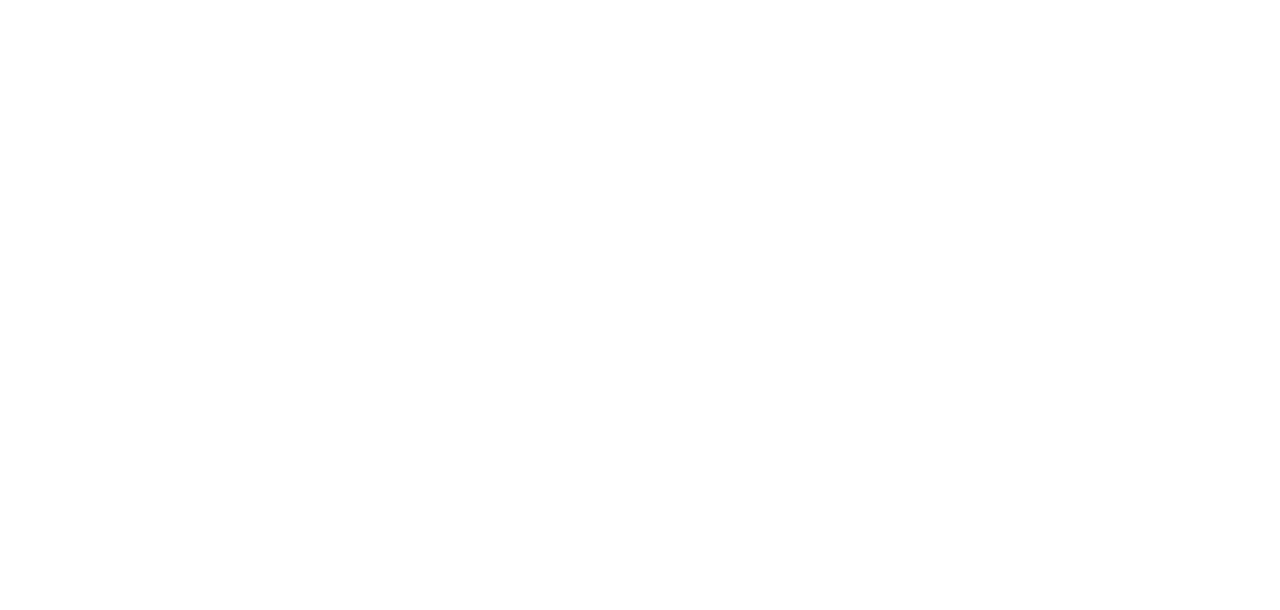
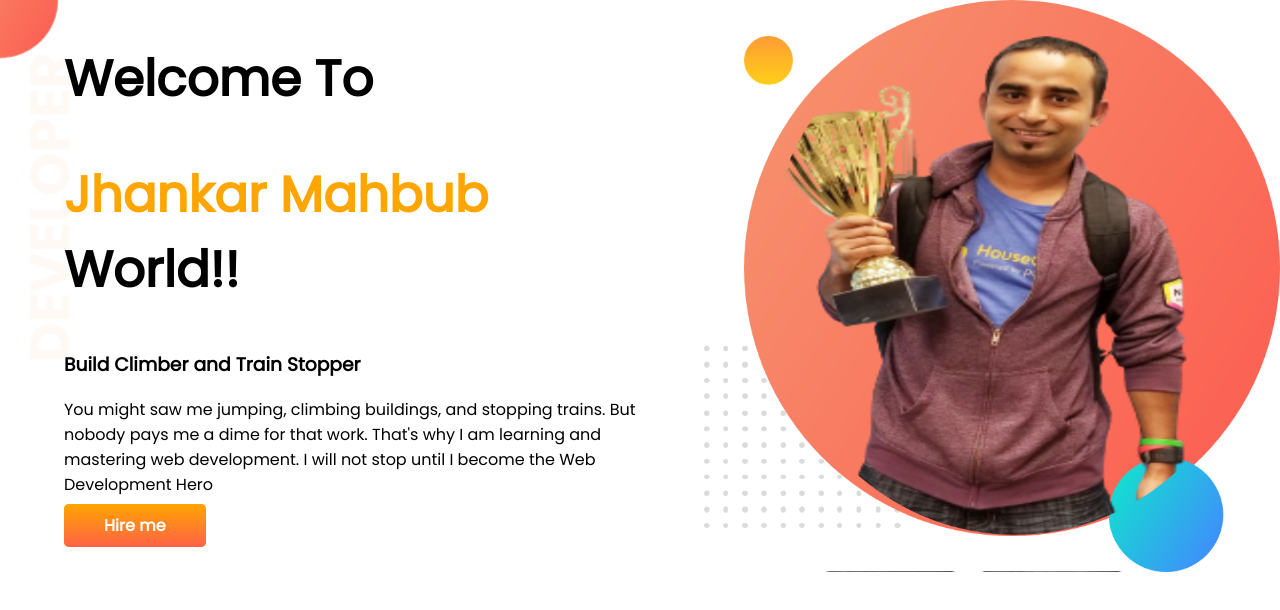
Before and after one commit to SaisOpu/developer-portfolio, a plain HTML site: page index.html in a window 1280 px wide. Drawn offline with Linux system fonts and the light colour scheme.

Commit message:
top-banner added

```diff
--- a/index.html
+++ b/index.html
@@ -1,13 +1,37 @@
 <!DOCTYPE html>
 <html lang="en">
+
 <head>
     <meta charset="UTF-8">
     <meta http-equiv="X-UA-Compatible" content="IE=edge">
     <meta name="viewport" content="width=device-width, initial-scale=1.0">
     <title>jhankar portfolio</title>
+    <link rel="preconnect" href="https://fonts.googleapis.com">
+    <link rel="preconnect" href="https://fonts.gstatic.com" crossorigin>
+    <link href="https://fonts.googleapis.com/css2?family=Poppins&display=swap" rel="stylesheet">
     <link rel="stylesheet" href="style.css">
 </head>
+
 <body>
+    <section class="top-banner">
 
+        <div class="half-width">
+            <h1>Welcome To</h1>
+            <h1><span class="orange-color">Jhankar Mahbub </span>World!!</h1>
+            <h3>Build Climber and Train Stopper</h3>
+
+            <p>You might saw me jumping, climbing buildings, and stopping trains. But nobody pays me a dime for that
+                work.
+                That's why I am learning and mastering web development. I will not stop until I become the Web
+                Development
+                Hero
+            </p>
+            <a class="link-button" target="_blank" href="https://www.linkedin.com/company/programminghero/"> Hire me</a>
+        </div>
+        <div class="half-width">
+            <img src="images/jhankar-busy.png" alt="">
+        </div>
+    </section>
 </body>
+
 </html>
--- a/style.css
+++ b/style.css
@@ -0,0 +1,41 @@
+body {
+    font-family: 'Poppins', sans-serif;
+    margin: 0;
+}
+
+h1 {
+    font-size: 50px;
+}
+
+.orange-color {
+    color: orange;
+}
+
+section {
+    display: flex;
+}
+
+.half-width {
+    width: 50%;
+    padding-left: 5%;
+
+}
+
+.half-width img {
+    width: 100%;
+}
+
+.link-button {
+    text-decoration: none;
+    background-image: linear-gradient(orange, tomato);
+    background-color: orange;
+    padding: 10px 40px;
+    color: white;
+    font-weight: 700;
+    border-radius: 5px;
+}
+
+.top-banner {
+    background-image: url(images/top-banner.png);
+    background-repeat: no-repeat;
+}
```
Also changed, not shown: images/dream-bg.png (added), images/exp-bg.png (added), images/jhankar-busy.png (added), images/jhankar.png (added), images/jhankar2.png (added), images/my-bg.png (added), images/my-bg2.png (added), images/top-banner.png (added), trophy-removebg-preview.png (added), 7 other files.
